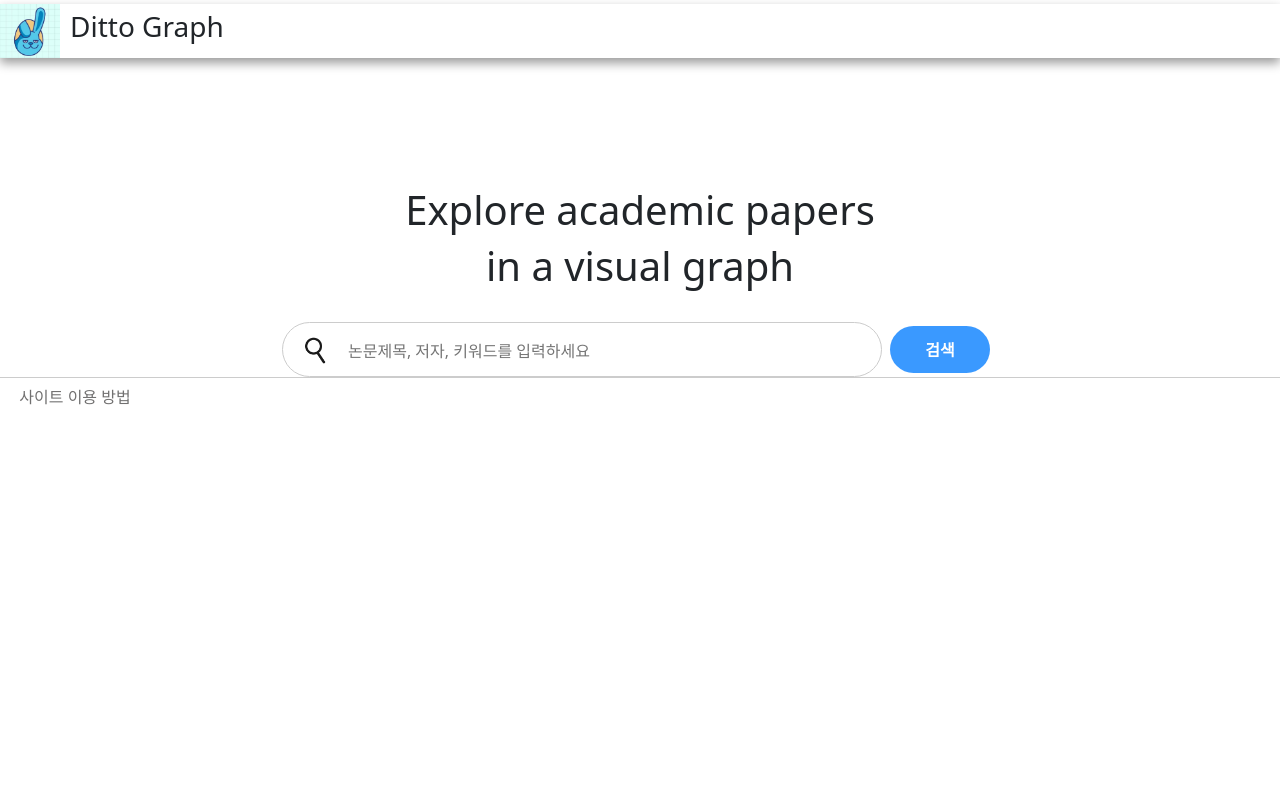
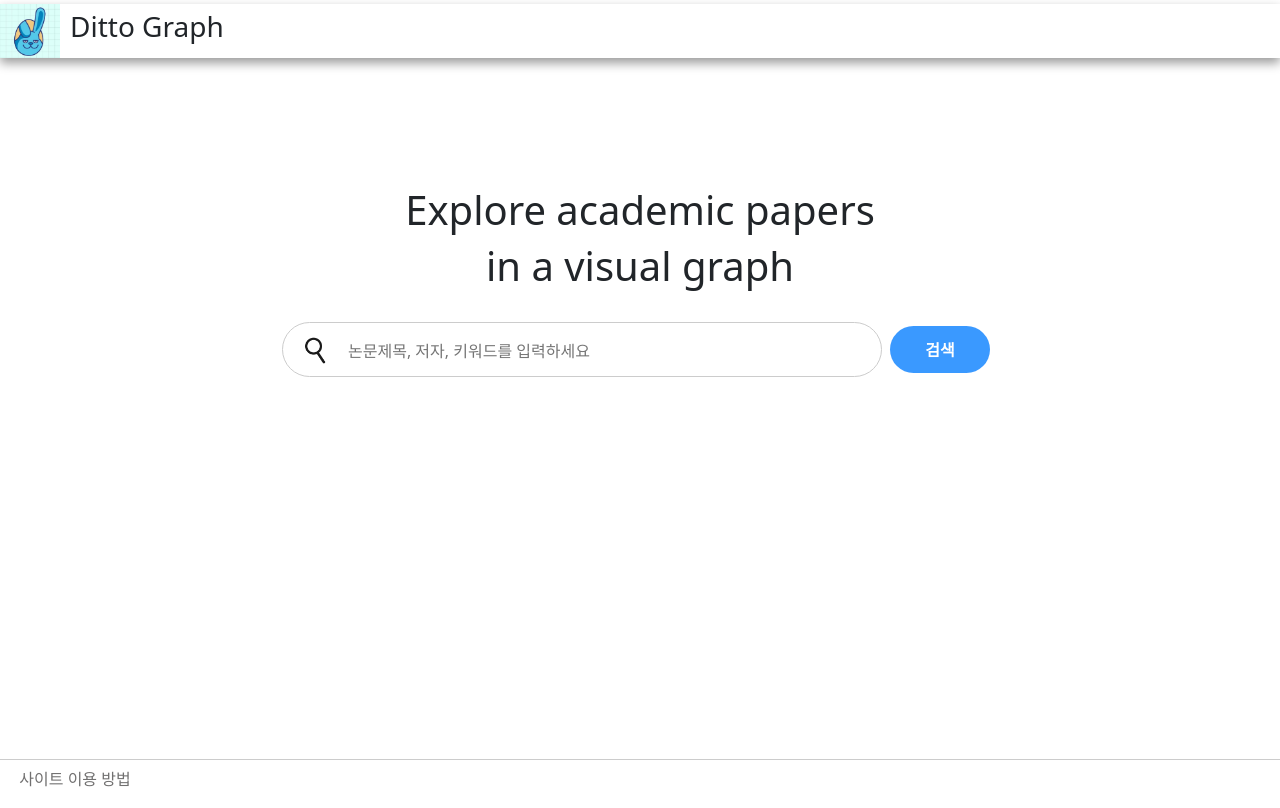
Before and after one commit to eeeeeddy/EGG_Frontend, a React (Create React App) app: page / in a window 1280 px wide. Built offline with nearby package versions, Linux system fonts and the light colour scheme.

Commit message:
css 수정 (Main.css)

```diff
--- a/src/Main.css
+++ b/src/Main.css
@@ -17,14 +17,12 @@
     top: 0;
     z-index: 1;
 }
-
 .logo-container {
     display: flex;
     /* 이미지와 텍스트를 나란히 정렬 */
     align-items: center;
     /* 수직 정렬 */
 }
-
 .logo {
     width: 60px;
     height: auto;
@@ -97,13 +95,13 @@
 }
 
 .separator-container{
+    position: fixed;
+    bottom: 5%;
+    left: 0;
+    width: 100%;
     display: flex;
-    flex-direction: column;
+    justify-content: center;
     align-items: center;
-    justify-content: center;
-    width: 100%;
-    position: relative;
-    z-index: 0;
 }
 .separator {
     width: 100%;
```
